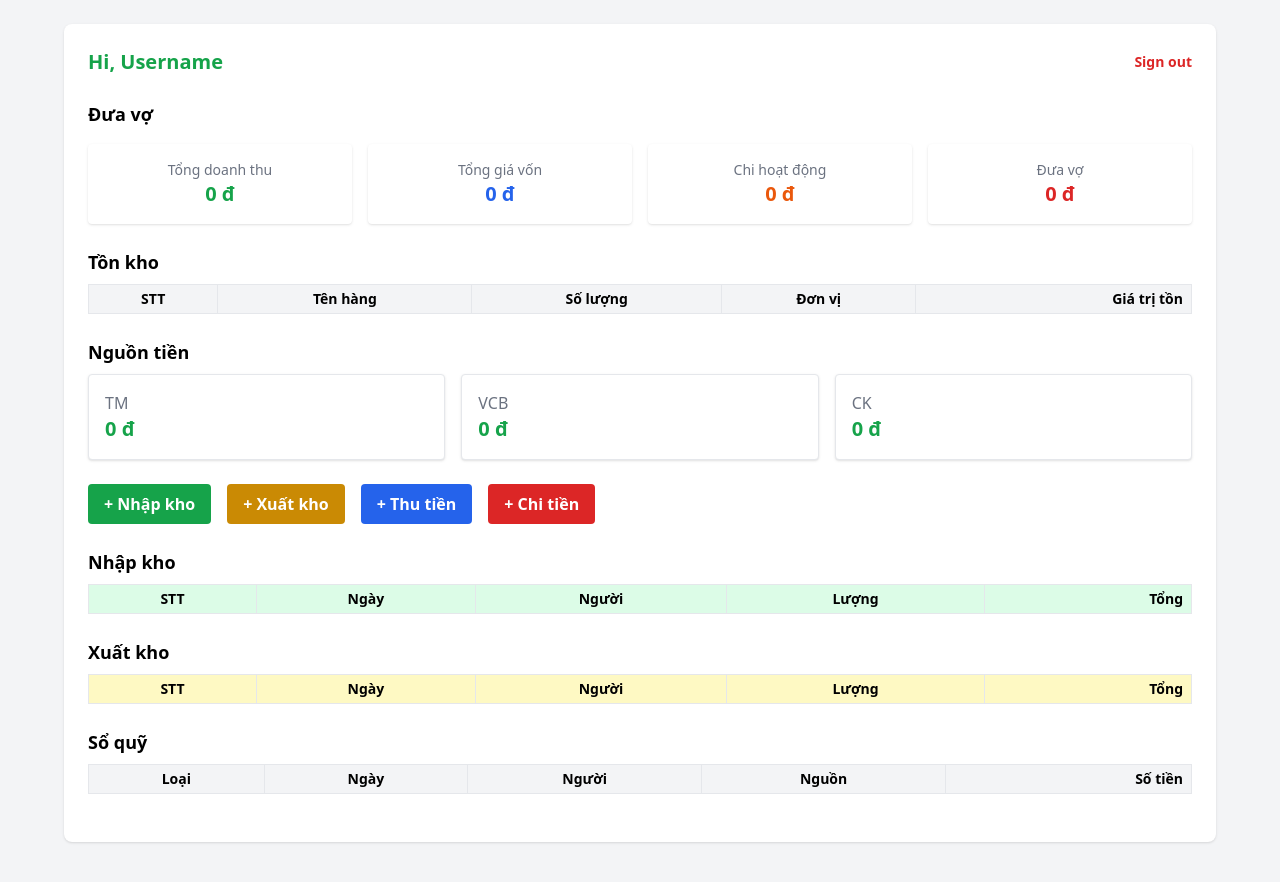
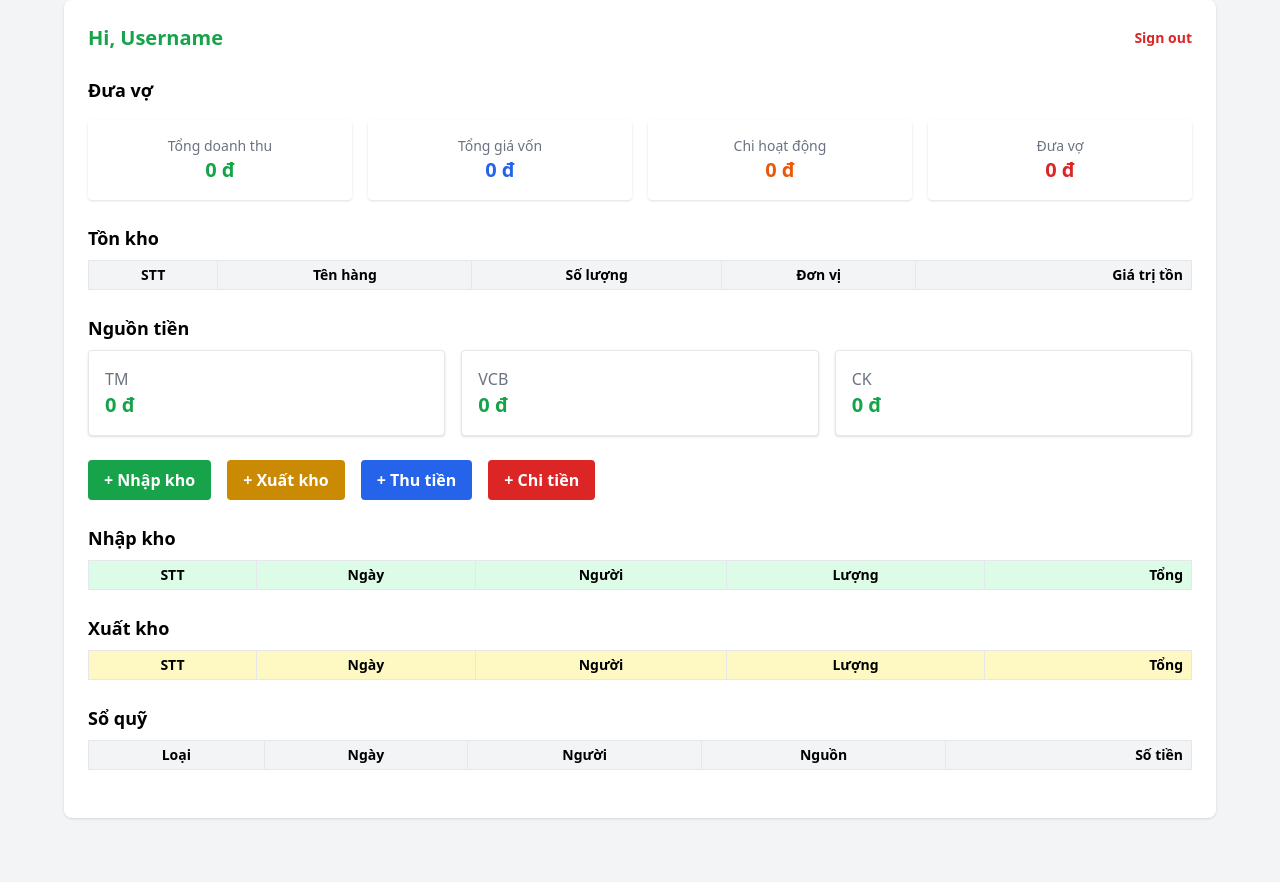
Before and after one commit to phelieuandan/phelieuandan.github.io, a Jekyll site: the page dashboard.html, which Jekyll copies as it is, in a window 1280 px wide. Shown: the top 882 px of the page. Built offline with Jekyll 4.4.1, drawn with Linux system fonts in a browser that asks for light colours; nearby versions of some CDN libraries; comment, search, counter and statistics services are not loaded.

Commit message:
Update dashboard.html

```diff
--- a/dashboard.html
+++ b/dashboard.html
@@ -12,7 +12,7 @@
   <script src="https://code.jquery.com/jquery-3.6.0.min.js"></script>
 </head>
 
-<body class="bg-gray-100 p-6">
+<body class="bg-gray-100 p-0">
   <div class="max-w-6xl mx-auto bg-white shadow rounded-lg p-6">
     <!-- Header -->
     <div class="flex justify-between items-center mb-4">
```
